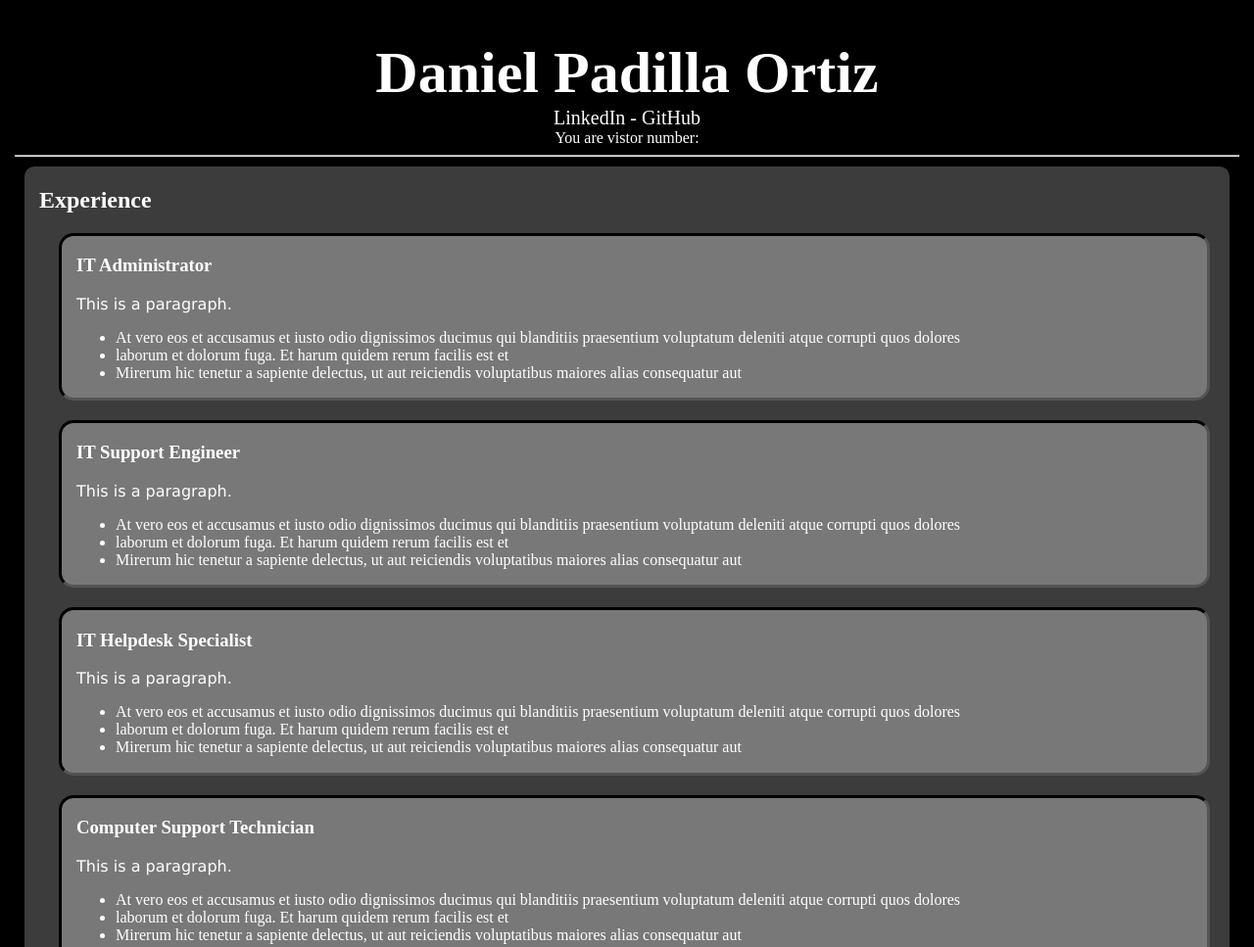
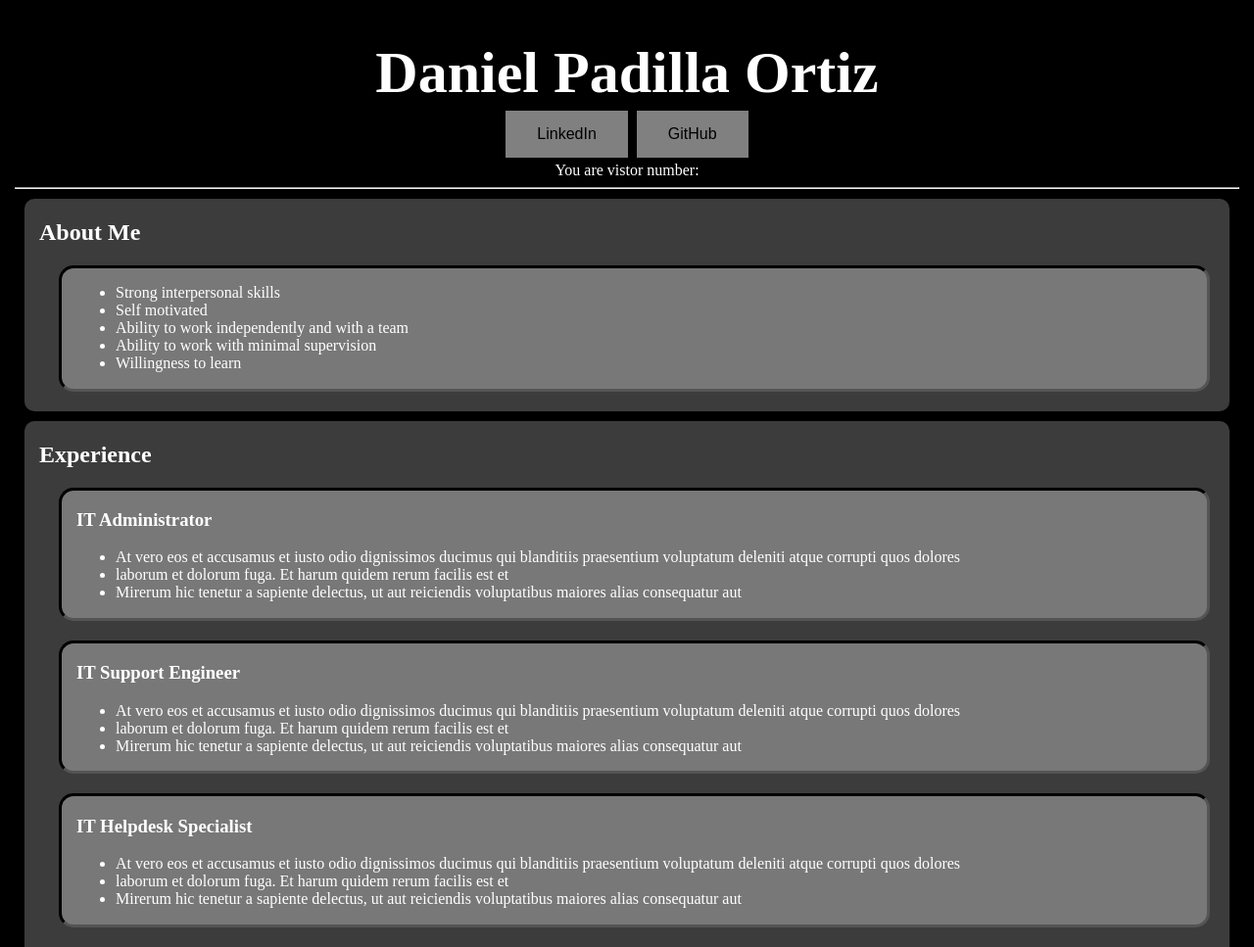
Before and after one commit to dpadillaortiz/Resume, a plain HTML site: page index.html in a window 1280 px wide. Shown: the top 967 px of the page at 98% size. Drawn offline with Linux system fonts and the light colour scheme.

Commit message:
added buttons

```diff
--- a/index.html
+++ b/index.html
@@ -1,21 +1,40 @@
 <!DOCTYPE html>
 <html>
+
 <head>
    <link rel="stylesheet" href="styles.css">
    <title>My Resume</title>
 </head>
+
 <body>
    <h1>Daniel Padilla Ortiz</h1>
-   <div id='contact'>LinkedIn - GitHub</div>
+   <div id='contact'>
+   <button>LinkedIn</button>
+   <button>GitHub</button>
+   </div>
    <div id='counter'>You are vistor number: </div>
+
    <hr>
+
+   <div id='aboutme'>
+   <h2>About Me</h2>
+
+   <div class='me-item'>
+   <ul>
+      <li>Strong interpersonal skills</li>
+      <li>Self motivated</li>
+      <li>Ability to work independently and with a team</li>
+      <li>Ability to work with minimal supervision</li>
+      <li>Willingness to learn</li>
+   </ul>
+   </div>
+   </div>
 
    <div id='experience'>
    <h2>Experience</h2>
 
    <div class='exp-item'>
    <h3>IT Administrator</h3>
-   <p>This is a paragraph.</p>
    <ul>
       <li>At vero eos et accusamus et iusto odio dignissimos ducimus qui blanditiis praesentium voluptatum deleniti atque corrupti quos dolores</li>
       <li>laborum et dolorum fuga. Et harum quidem rerum facilis est et</li>
@@ -25,7 +44,6 @@
 
    <div class='exp-item'>
    <h3>IT Support Engineer</h3>
-   <p>This is a paragraph.</p>
    <ul>
       <li>At vero eos et accusamus et iusto odio dignissimos ducimus qui blanditiis praesentium voluptatum deleniti atque corrupti quos dolores</li>
       <li>laborum et dolorum fuga. Et harum quidem rerum facilis est et</li>
@@ -35,7 +53,6 @@
 
    <div class='exp-item'>
    <h3>IT Helpdesk Specialist</h3>
-   <p>This is a paragraph.</p>
    <ul>
       <li>At vero eos et accusamus et iusto odio dignissimos ducimus qui blanditiis praesentium voluptatum deleniti atque corrupti quos dolores</li>
       <li>laborum et dolorum fuga. Et harum quidem rerum facilis est et</li>
@@ -45,7 +62,6 @@
 
    <div class='exp-item'>
    <h3>Computer Support Technician</h3>
-   <p>This is a paragraph.</p>
    <ul>
       <li>At vero eos et accusamus et iusto odio dignissimos ducimus qui blanditiis praesentium voluptatum deleniti atque corrupti quos dolores</li>
       <li>laborum et dolorum fuga. Et harum quidem rerum facilis est et</li>
--- a/styles.css
+++ b/styles.css
@@ -11,11 +11,22 @@ h1 {
    font-size: 60px;
    margin-bottom: 0px;
 }
+button {
+   background-color: gray;
+   border: none;
+   padding: 15px 32px;
+   text-align: center;
+   display: inline-block;
+   font-size: 16px;
+   margin: 4px 2px;
+   cursor: pointer;
+   transition-duration: 0.4s;
+}
 #contact {
    text-align: center;
    font-size: 20px
 }
-#experience, #education, #projects {
+#experience, #education, #projects, #aboutme {
    background-color: rgb(60, 60, 60);
    border-radius: 10px;
    padding-top: 0.5px;
@@ -23,7 +34,7 @@ h1 {
    padding-left: 15px;
    margin: 10px;
 }
-.exp-item, .edu-item, .proj-item {
+.exp-item, .edu-item, .proj-item, .me-item {
    background-color: rgb(120, 120, 120);
    border-radius: 15px;
    border-style: inset;
```
